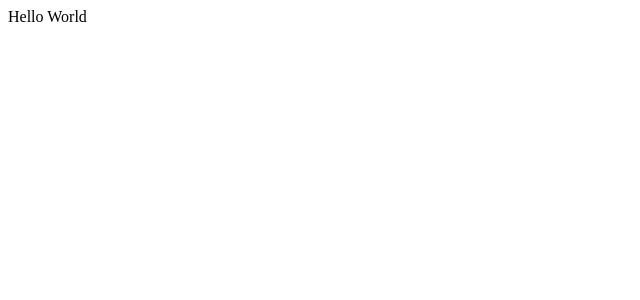
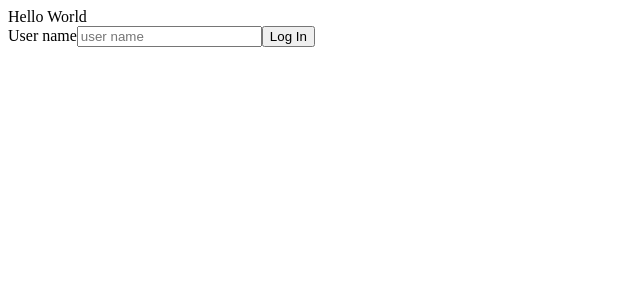
Before and after one commit to Peashooter8890/grocery-list, a React (Create React App) app in the folder client/: page / in a window 1280 px wide. Shown: the top 300 px of the page, without its empty margins (0-640 px from the left). Built offline with nearby package versions, Linux system fonts and the light colour scheme.

Commit message:
Login UI - w/o styling & logic

```diff
--- a/client/src/Index.jsx
+++ b/client/src/Index.jsx
@@ -1,10 +1,12 @@
 import React from 'react';
 import ReactDOM from 'react-dom/client';
 import App from './App';
+import { Login } from './Login'
 
 const root = ReactDOM.createRoot(document.getElementById('root'));
 root.render(
   <React.StrictMode>
     <App />
+    <Login />
   </React.StrictMode>
 );
--- /dev/null
+++ b/client/src/Login.jsx
@@ -0,0 +1,20 @@
+import React, { useState } from "react";
+
+export const Login = () => {
+    const [username, setUsername] = useState('');
+    // const [pass, setPass] = useState('');
+
+    const handleSubmit = (e) => {
+        e.preventDefault();
+        console.log(username);
+    }
+
+    return (
+        <form onSubmit={handleSubmit}>
+            {/* <label for="username">User name</label> */}
+            <label>User name</label>
+            <input value={username} onChange={(e) => setUsername(e.target.value)} type="text" placeholder="user name" name="username" id="username" />
+            <button type="submit">Log In</button>
+        </form>
+    )
+}
```
